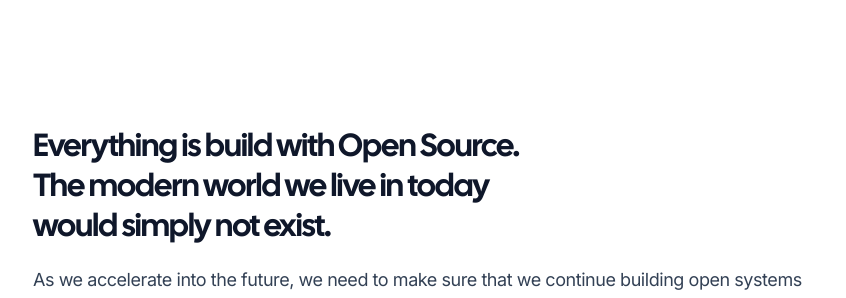
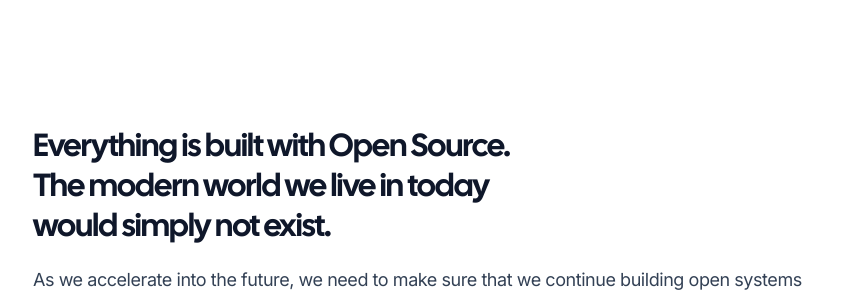
Before and after one commit to PeerRich/ossacc, a Next.js app: page / in a window 1280 px wide. Shown: the top 298 px of the page, without its empty margins (207-1053 px from the left). Built offline with nearby package versions, Linux system fonts and the light colour scheme; a web font is replaced by a local one.

Commit message:
Typo: Update Introduction.tsx

```diff
--- a/src/components/Introduction.tsx
+++ b/src/components/Introduction.tsx
@@ -12,7 +12,7 @@ export function Introduction() {
     >
       <Container className="text-lg tracking-tight text-slate-700">
         <p className="max-w-lg font-display text-4xl font-bold tracking-tight text-slate-900">
-          Everything is build with Open Source. The modern world we live in
+          Everything is built with Open Source. The modern world we live in
           today would simply not exist.
         </p>
         <p className="mt-4">
```
